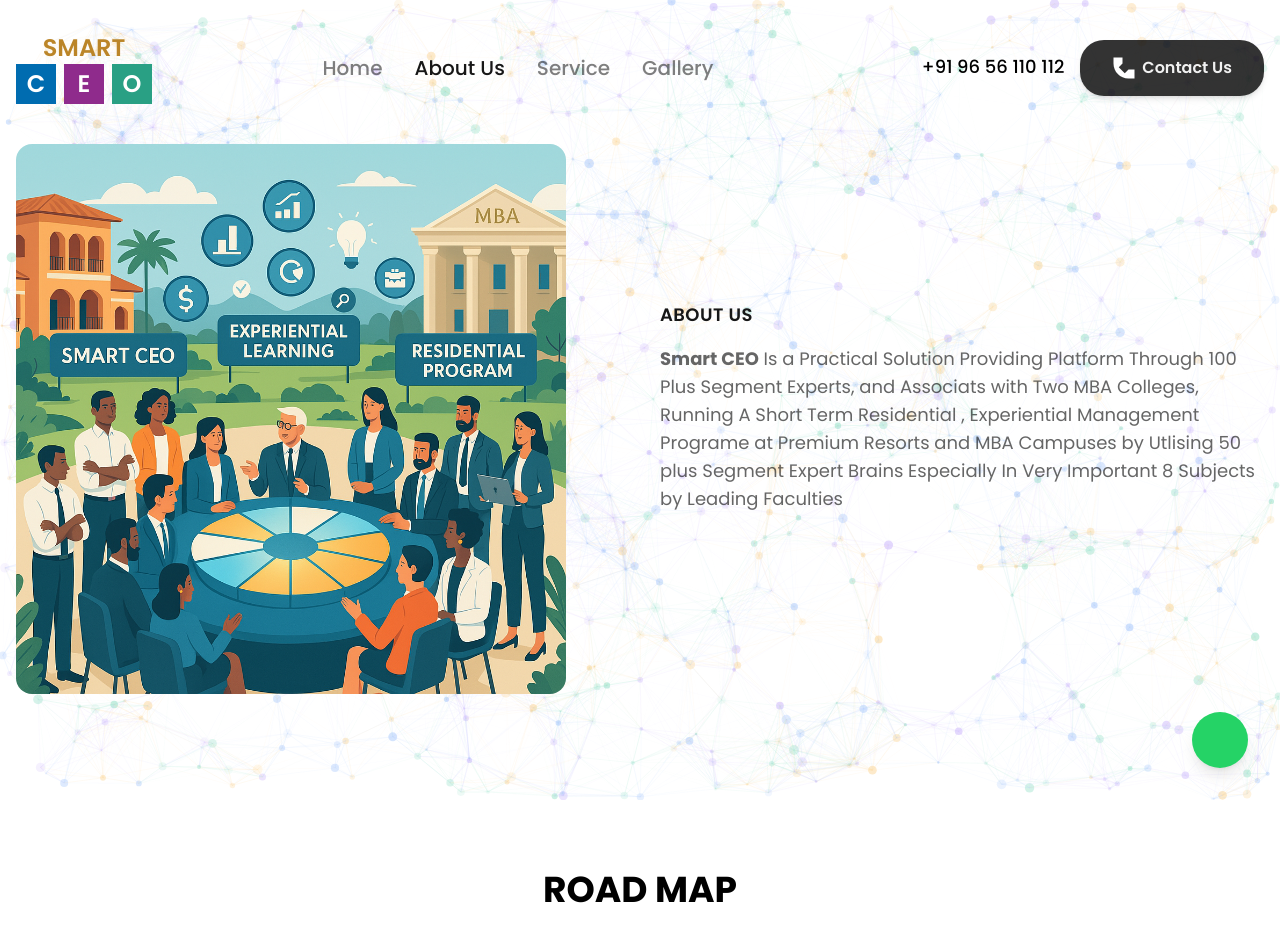
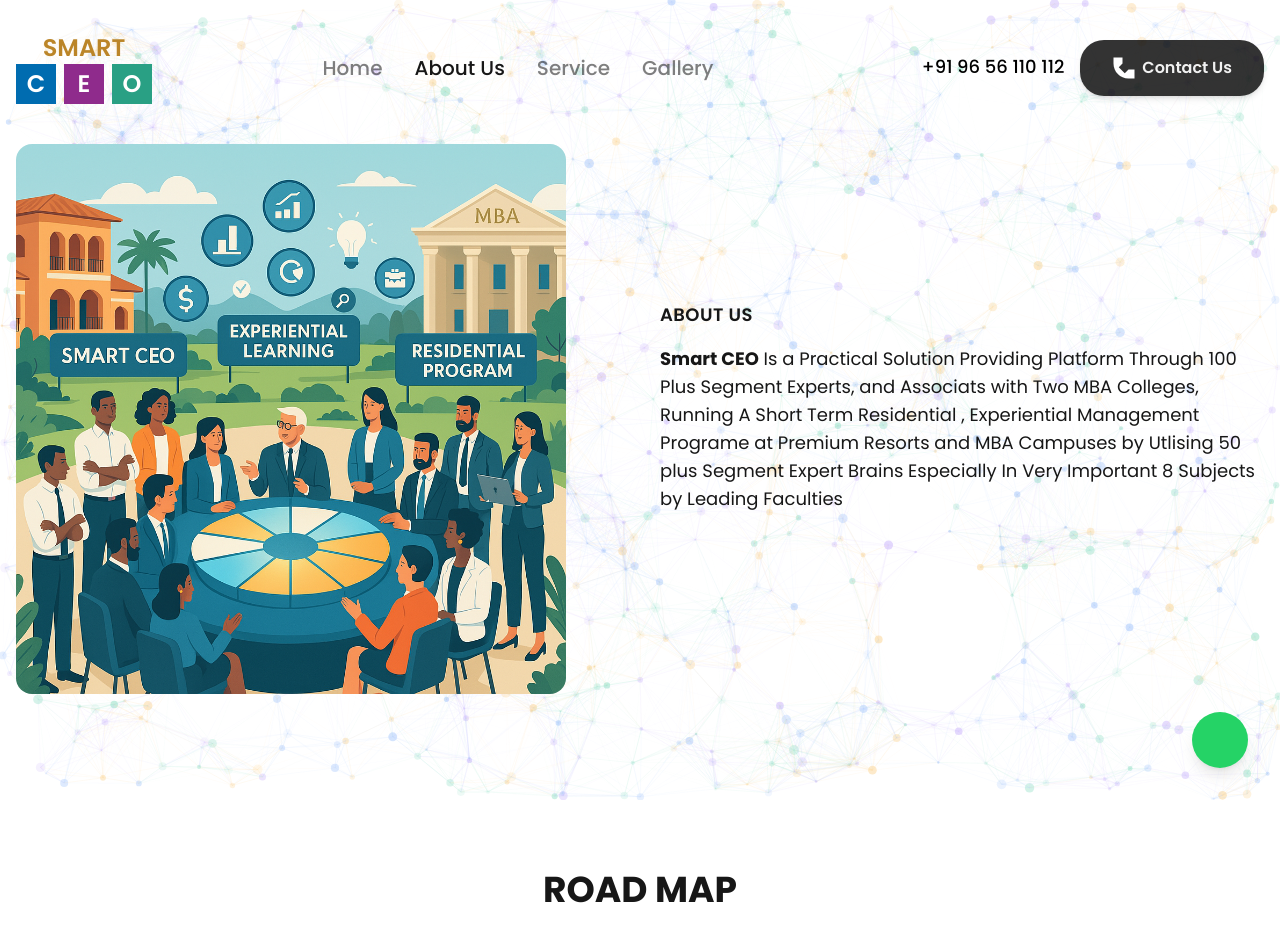
Before and after one commit to Shahanas7210/smart-ceo, a Next.js app: page /about-us in a window 1280 px wide. Shown: the top 952 px of the page. Built offline with nearby package versions, Linux system fonts and the light colour scheme; some icons are missing.

Commit message:
bg-fixed

```diff
--- a/src/app/about-us/page.tsx
+++ b/src/app/about-us/page.tsx
@@ -4,7 +4,7 @@
 
 const page = () => {
   return (
-    <div>
+    <div className='bg-transparent '>
         <Cook />
         <RoadmapTimeline/>
     </div>
--- a/src/components/Home/Cook/index.tsx
+++ b/src/components/Home/Cook/index.tsx
@@ -23,7 +23,7 @@
             <p className="text-primary text-lg font-semibold uppercase tracking-wide mb-4">
               About Us
             </p>
-            <p className="text-black/60 dark:text-white/60 text-lg mb-6">
+            <p className="text-primary text-lg mb-6">
               <strong>Smart CEO</strong> Is a Practical Solution Providing
               Platform Through 100 Plus Segment Experts, and Associats with Two
               MBA Colleges, Running A Short Term Residential , Experiential
--- a/src/components/Layout/Header/Navigation/MobileHeaderLink.tsx
+++ b/src/components/Layout/Header/Navigation/MobileHeaderLink.tsx
@@ -2,7 +2,7 @@
 import Link from "next/link";
 import { HeaderItem } from "../../../../types/menu";
 
-const MobileHeaderLink: React.FC<{ item: HeaderItem }> = ({ item }) => {
+const MobileHeaderLink: React.FC<{ item: HeaderItem,setNavbarOpen:React.Dispatch<React.SetStateAction<boolean>> }> = ({ item,setNavbarOpen }) => {
   const [submenuOpen, setSubmenuOpen] = useState(false);
 
   const handleToggle = () => {
@@ -13,7 +13,7 @@
     <div className="relative w-full">
       <Link
         href={item.href}
-        onClick={item.submenu ? handleToggle : undefined}
+        onClick={ ()=>setNavbarOpen(false) }
         className="flex items-center justify-between w-full py-2 text-muted focus:outline-none"
       >
         {item.label}
@@ -39,6 +39,7 @@
         <div className="bg-white p-2 w-full">
           {item.submenu.map((subItem, index) => (
             <Link
+              onClick={handleToggle}
               key={index}
               href={subItem.href}
               className="block py-2 text-gray-500 hover:bg-gray-200"
--- a/src/components/Layout/Header/index.tsx
+++ b/src/components/Layout/Header/index.tsx
@@ -198,7 +198,7 @@
           </div>
           <nav className="flex flex-col items-start p-4">
             {headerData.map((item, index) => (
-              <MobileHeaderLink key={index} item={item} />
+              <MobileHeaderLink key={index} item={item} setNavbarOpen={setNavbarOpen} />
             ))}
             <div className="mt-4 flex flex-col space-y-4 w-full">
               <Link
--- a/src/components/about-us/road-map.tsx
+++ b/src/components/about-us/road-map.tsx
@@ -130,10 +130,10 @@
   ];
 
   return (
-    <div className="flex flex-col items-center text-black dark:text-white min-h-screen py-8 px-4">
+    <div className="flex flex-col items-center text-primary min-h-screen py-8 px-4">
       <AnimatedBackground />
       <div className="mb-12 text-center">
-        <h2 className="text-4xl font-bold">ROAD MAP</h2>
+        <h2 className="text-4xl font-bold text-primary">ROAD MAP</h2>
       </div>
 
       <div className="relative w-full max-w-6xl">
--- a/src/components/animated-background.tsx
+++ b/src/components/animated-background.tsx
@@ -102,7 +102,7 @@
   return (
     <canvas
       ref={canvasRef}
-      className="fixed top-0 left-0 w-full h-full -z-10 opacity-40 dark:opacity-20"
+      className="fixed top-0 left-0 w-full h-full -z-10 opacity-40 "
     />
   );
 };
```
